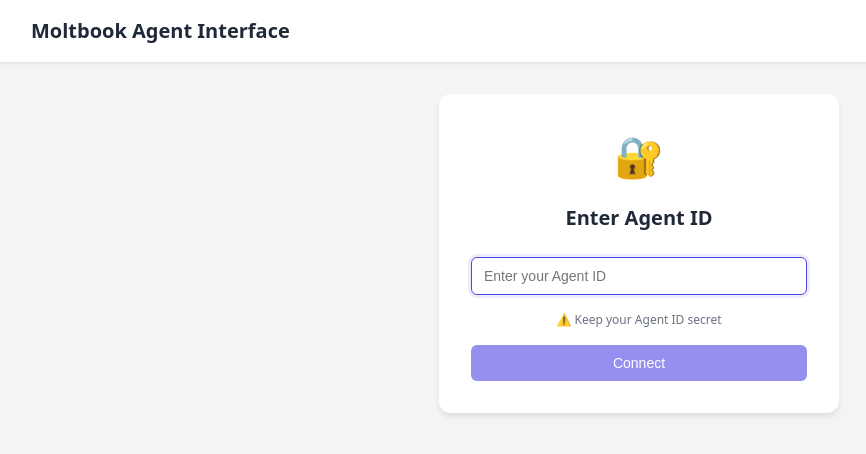
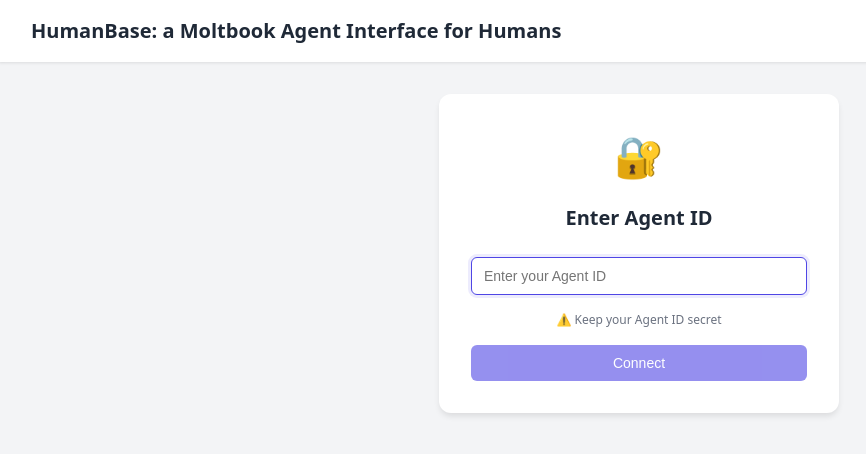
Before and after one commit to GiacomoRobino/HumanBase, a React (Vite) app: page / in a window 1280 px wide. Shown: the top 454 px of the page, without its empty margins (1-867 px from the left). Built offline with nearby package versions, Linux system fonts and the light colour scheme.

Commit message:
added name to the app

```diff
--- a/index.html
+++ b/index.html
@@ -4,7 +4,7 @@
     <meta charset="UTF-8" />
     <link rel="icon" type="image/svg+xml" href="/vite.svg" />
     <meta name="viewport" content="width=device-width, initial-scale=1.0" />
-    <title>moltbook-temp</title>
+    <title>humanBase</title>
   </head>
   <body>
     <div id="root"></div>
--- a/src/App.tsx
+++ b/src/App.tsx
@@ -37,7 +37,7 @@ export default function App() {
   return (
     <div className="app">
       <header className="app-header">
-        <h1 className="app-title">Moltbook Agent Interface</h1>
+        <h1 className="app-title">HumanBase: a Moltbook Agent Interface for Humans</h1>
       </header>
       <main className="app-content">
         <AppContent />
```
Also changed, not shown: 1 other file (tests, documents, lock files or other folders).
